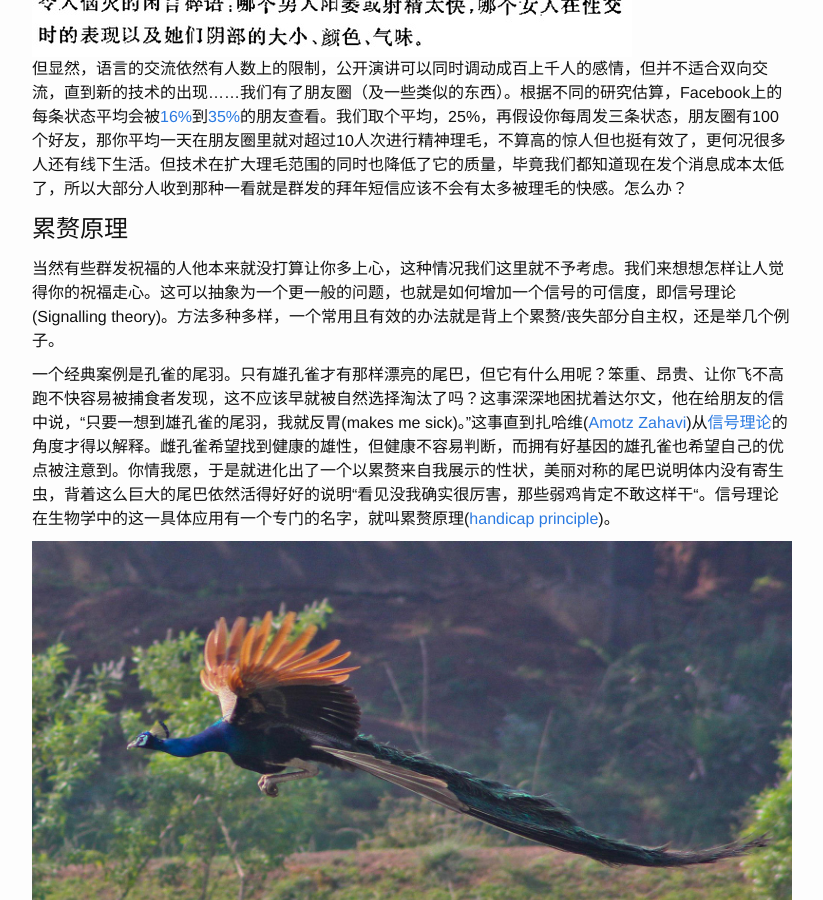
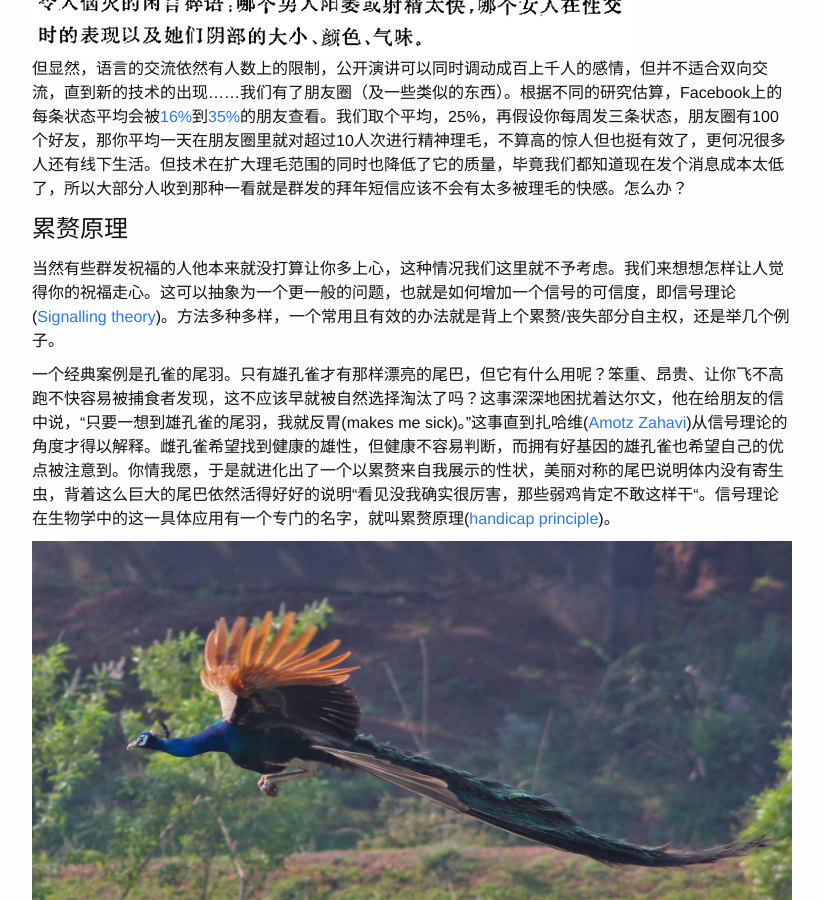
Before and after one commit to tcya/tcya.github.io, a Jekyll site: the page built from _posts/2016-2-7-grooming-redbag.html, in a window 1280 px wide and 900 px high, scrolled down 4039 px. Shown: the whole window, without its empty margins (228-1051 px from the left). Built offline with Jekyll 4.4.1, drawn with Linux system fonts in a browser that asks for light colours; comment, search, counter and statistics services are not loaded; some of the changed lines change nothing that is shown.

Commit message:
Revision

```diff
--- a/_posts/2016-2-7-grooming-redbag.html
+++ b/_posts/2016-2-7-grooming-redbag.html
@@ -35,8 +35,8 @@ title:  "Grooming, WeChat, and the Handicap Principle"
 <p>但显然，语言的交流依然有人数上的限制，公开演讲可以同时调动成百上千人的感情，但并不适合双向交流，直到新的技术的出现……我们有了朋友圈（及一些类似的东西）。根据不同的研究估算，Facebook上的每条状态平均会被<a href="http://www.huffingtonpost.com/2012/02/29/facebook-posts_n_1311330.html">16%</a>到<a href="http://www.businessinsider.com/35-percent-of-friends-see-your-facebook-posts-2013-8">35%</a>的朋友查看。我们取个平均，25%，再假设你每周发三条状态，朋友圈有100个好友，那你平均一天在朋友圈里就对超过10人次进行精神理毛，不算高的惊人但也挺有效了，更何况很多人还有线下生活。但技术在扩大理毛范围的同时也降低了它的质量，毕竟我们都知道现在发个消息成本太低了，所以大部分人收到那种一看就是群发的拜年短信应该不会有太多被理毛的快感。怎么办？</p>
 
 <h2>累赘原理</h2>
-<p>当然有些群发祝福的人他本来就没打算让你多上心，这种情况我们这里就不予考虑。我们来想想怎样让人觉得你的祝福走心。这可以抽象为一个更一般的问题，也就是如何增加一个信号的可信度，即信号理论(Signalling theory)。方法多种多样，一个常用且有效的办法就是背上个累赘/丧失部分自主权，还是举几个例子。</p>
-<p>一个经典案例是孔雀的尾羽。只有雄孔雀才有那样漂亮的尾巴，但它有什么用呢？笨重、昂贵、让你飞不高跑不快容易被捕食者发现，这不应该早就被自然选择淘汰了吗？这事深深地困扰着达尔文，他在给朋友的信中说，“只要一想到雄孔雀的尾羽，我就反胃(makes me sick)。”这事直到扎哈维(<a href="https://en.wikipedia.org/wiki/Amotz_Zahavi">Amotz Zahavi</a>)从<a href="https://en.wikipedia.org/wiki/Signalling_theory">信号理论</a>的角度才得以解释。雌孔雀希望找到健康的雄性，但健康不容易判断，而拥有好基因的雄孔雀也希望自己的优点被注意到。你情我愿，于是就进化出了一个以累赘来自我展示的性状，美丽对称的尾巴说明体内没有寄生虫，背着这么巨大的尾巴依然活得好好的说明“看见没我确实很厉害，那些弱鸡肯定不敢这样干“。信号理论在生物学中的这一具体应用有一个专门的名字，就叫累赘原理(<a href="https://en.wikipedia.org/wiki/Handicap_principle">handicap principle</a>)。</p>
+<p>当然有些群发祝福的人他本来就没打算让你多上心，这种情况我们这里就不予考虑。我们来想想怎样让人觉得你的祝福走心。这可以抽象为一个更一般的问题，也就是如何增加一个信号的可信度，即信号理论(<a href="https://en.wikipedia.org/wiki/Signalling_theory">Signalling theory</a>)。方法多种多样，一个常用且有效的办法就是背上个累赘/丧失部分自主权，还是举几个例子。</p>
+<p>一个经典案例是孔雀的尾羽。只有雄孔雀才有那样漂亮的尾巴，但它有什么用呢？笨重、昂贵、让你飞不高跑不快容易被捕食者发现，这不应该早就被自然选择淘汰了吗？这事深深地困扰着达尔文，他在给朋友的信中说，“只要一想到雄孔雀的尾羽，我就反胃(makes me sick)。”这事直到扎哈维(<a href="https://en.wikipedia.org/wiki/Amotz_Zahavi">Amotz Zahavi</a>)从信号理论的角度才得以解释。雌孔雀希望找到健康的雄性，但健康不容易判断，而拥有好基因的雄孔雀也希望自己的优点被注意到。你情我愿，于是就进化出了一个以累赘来自我展示的性状，美丽对称的尾巴说明体内没有寄生虫，背着这么巨大的尾巴依然活得好好的说明“看见没我确实很厉害，那些弱鸡肯定不敢这样干“。信号理论在生物学中的这一具体应用有一个专门的名字，就叫累赘原理(<a href="https://en.wikipedia.org/wiki/Handicap_principle">handicap principle</a>)。</p>
 <figure>
     <img src="/assets/images/Peacock_Flying.jpg">
     <figcaption>能背着这么大尾巴飞的孔雀，感觉就是吊吊的</figcaption>
```
